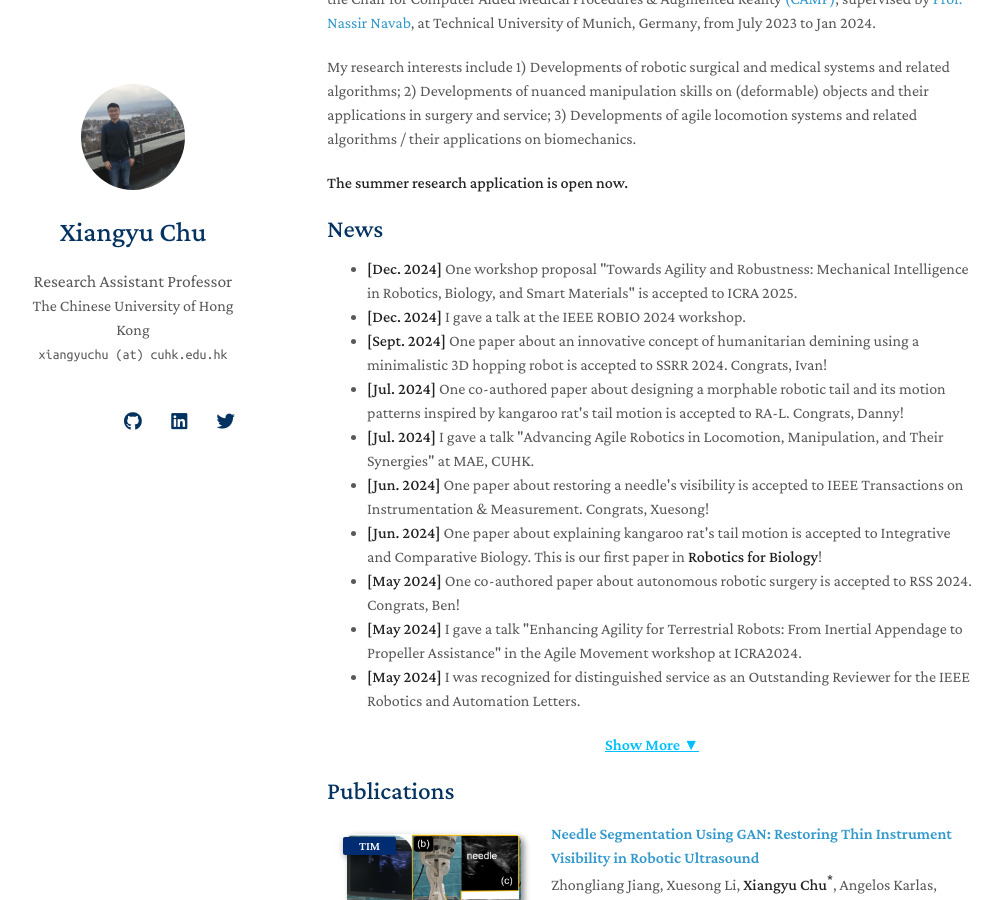
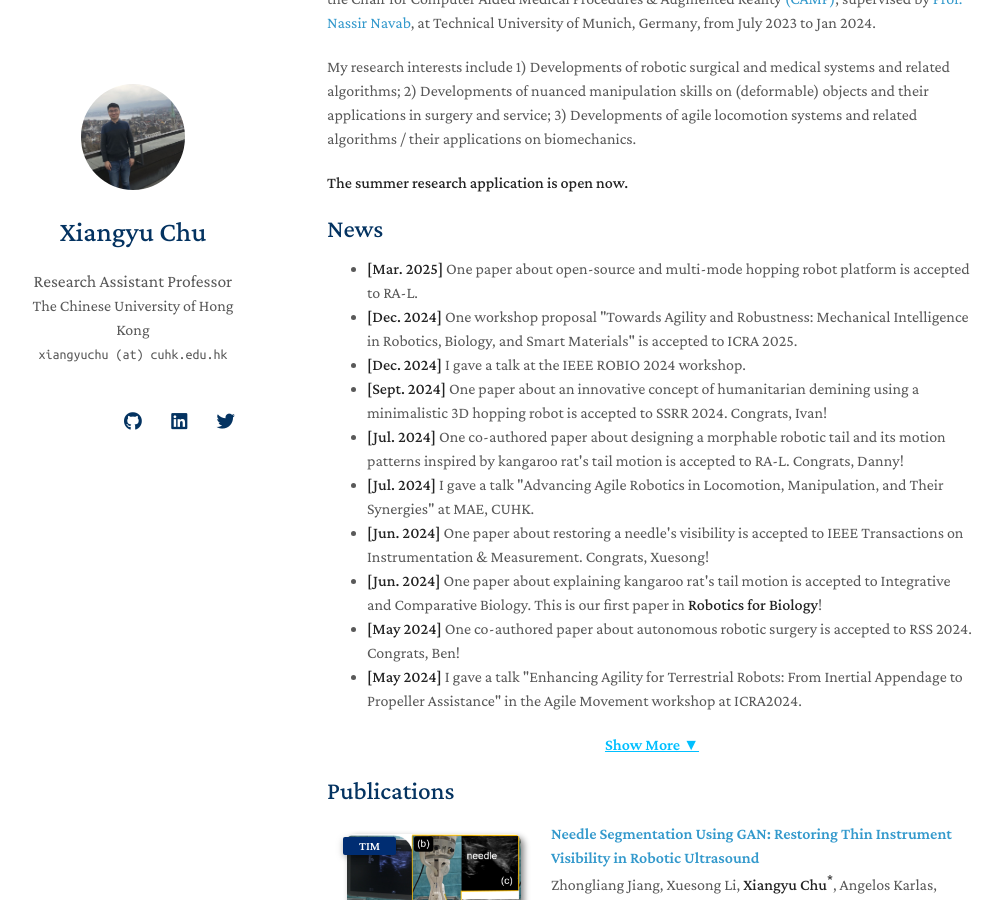
Before and after one commit to xiangyuchu03/xiangyuchu03.github.io, a Jekyll site: the page built from index.md, in a window 1280 px wide and 900 px high, scrolled down 242 px. Shown: the whole window, without its empty margins (143-1145 px from the left). Built offline with Jekyll 4.4.1, drawn with Linux system fonts in a browser that asks for light colours; nearby versions of some CDN libraries; a style sheet for code colours, icons or effects is not loaded; our own code applies the rules of GitHub Pages for plain Markdown files.

Commit message:
Update index.md

```diff
--- a/index.md
+++ b/index.md
@@ -13,6 +13,7 @@ My research interests include 1) Developments of robotic surgical and medical sy
 
 ## News
 <ul id="news-list">
+    <li class="news-item"><strong>[Mar. 2025]</strong> One paper about open-source and multi-mode hopping robot platform is accepted to RA-L.</li>
     <li class="news-item"><strong>[Dec. 2024]</strong> One workshop proposal "Towards Agility and Robustness: Mechanical Intelligence in Robotics, Biology, and Smart Materials" is accepted to ICRA 2025.</li>
     <li class="news-item"><strong>[Dec. 2024]</strong> I gave a talk at the IEEE ROBIO 2024 workshop. </li>
     <li class="news-item"><strong>[Sept. 2024]</strong> One paper about an innovative concept of humanitarian demining using a minimalistic 3D hopping robot is accepted to SSRR 2024. Congrats, Ivan! </li>
```
